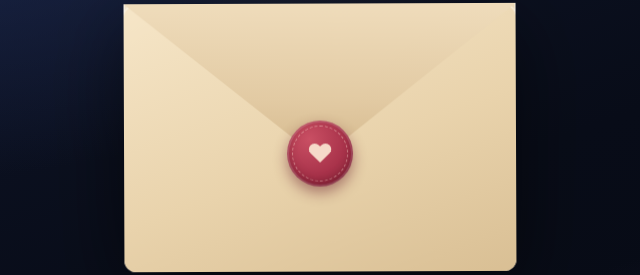
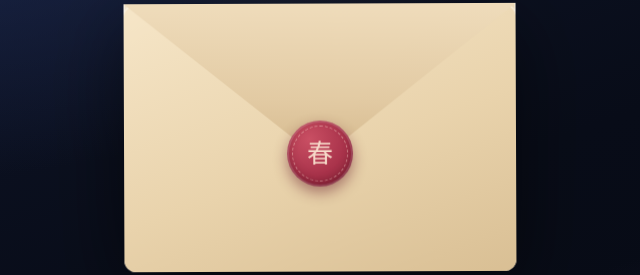
Before and after one commit to BeiCi-bot/Liu_Birthday, a plain HTML site: page index.html in a window 1280 px wide. Shown: the part 238-513 px from the top of the page, 320-960 px from the left. Drawn offline with Linux system fonts and the light colour scheme.

Commit message:
Update index.html

```diff
--- a/index.html
+++ b/index.html
@@ -526,7 +526,7 @@ const CONFIG = {
   // ],
   music: "music.mp3",                 // 背景音乐：例如 "music.mp3"，留空则不显示音乐按钮
   secret: "春儿，祝你先于春天，翻过此间铮铮山峦。",
-  sealChar: "♥"              // 火漆印上的字，可换成 "寿" 或对方姓氏
+  sealChar: "春"              // 火漆印上的字，可换成 "寿" 或对方姓氏
 };
 
 /* =====================================================================
```
